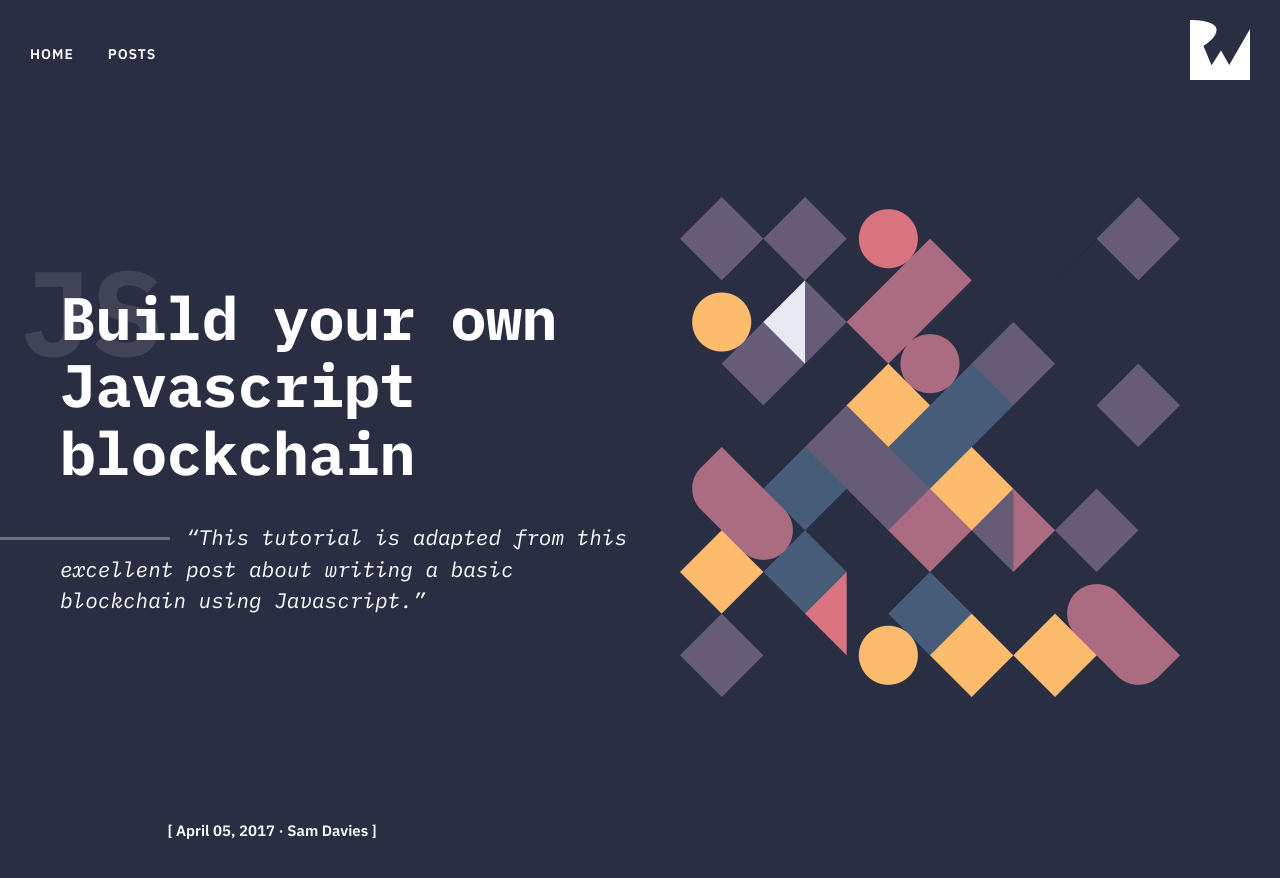
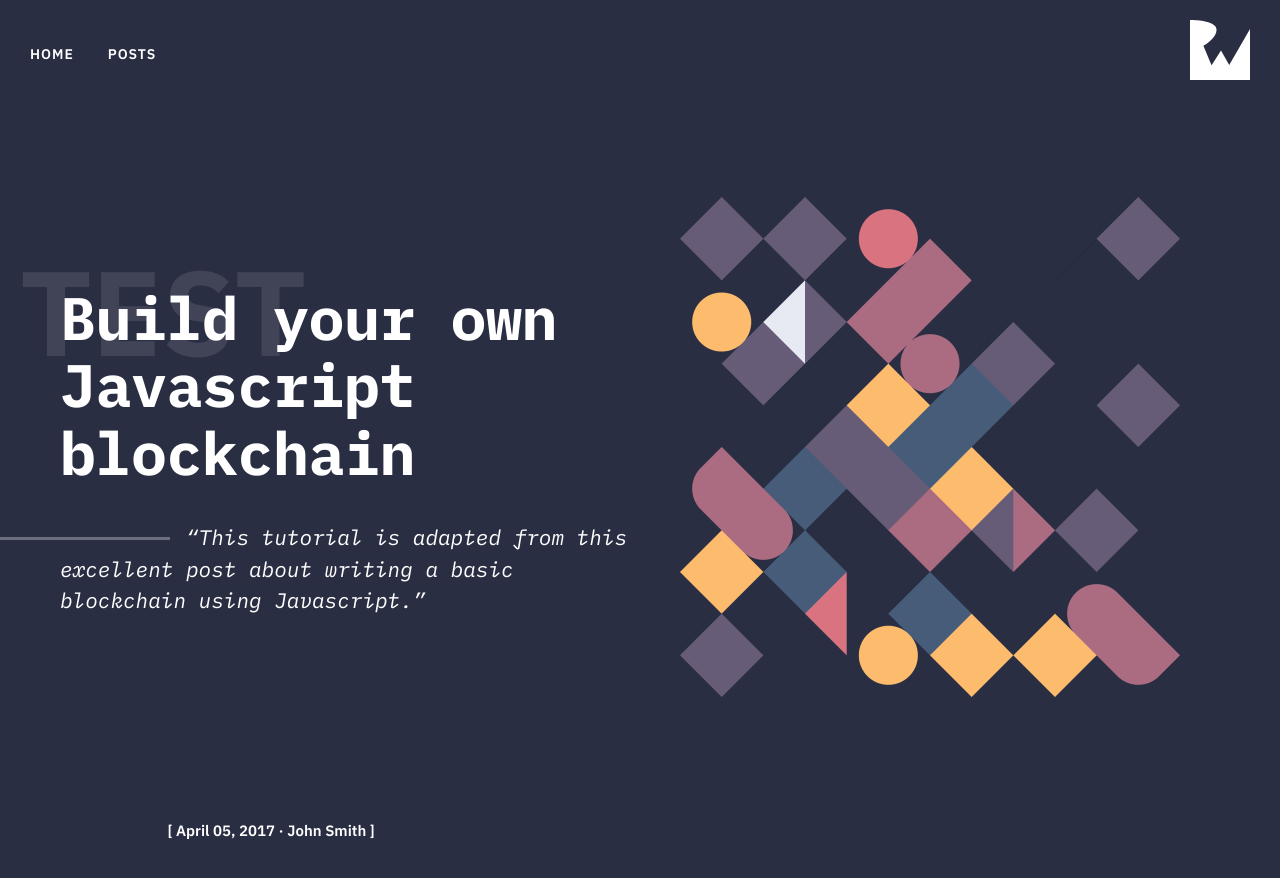
Before and after one commit to razeware/razeware.github.io, a Jekyll site: the page built from _posts/2018-03-05-blockchain.md, in a window 1280 px wide and 900 px high. Shown: the top 878 px of the window. Built offline with Jekyll 4.4.1, drawn with Linux system fonts in a browser that asks for light colours; nearby versions of some CDN libraries; some of the changed text lies outside the part shown.

Commit message:
Just massaging the post to signify its for testing.

```diff
--- a/_posts/2018-03-05-blockchain.md
+++ b/_posts/2018-03-05-blockchain.md
@@ -4,17 +4,17 @@ logo: "--white"
 header_style: "c-header--white"
 title: "Build your own Javascript blockchain"
 date: "April 05, 2017"
-author: "Sam Davies"
+author: "John Smith"
 author_role: "CTO Razeware"
 author_bio: "Lorem Ipsum is simply dummy text of the printing and typesetting industry."
 author_image: "sam-davies"
 color: "#2A2E43"
 image: "pattern-1"
-category: "JS"
+category: "Test"
 excerpt: "This tutorial is adapted from this excellent post about writing a basic blockchain using Javascript."
 ---
 
-## Code your own blockchain in less than 200 lines of Go!
+## This is just a test post.
 
 This tutorial is adapted from this excellent post about writing a basic blockchain using Javascript. We’ve ported it over to Go and added some extra goodies like viewing your blockchain in a web browser. If you have any questions about the following tutorial, make sure to join our Telegram chat. Ask us anything! [I'm an inline-style link](https://www.google.com)
 
```
Also changed, not shown: index.md (+1 -1 lines).
